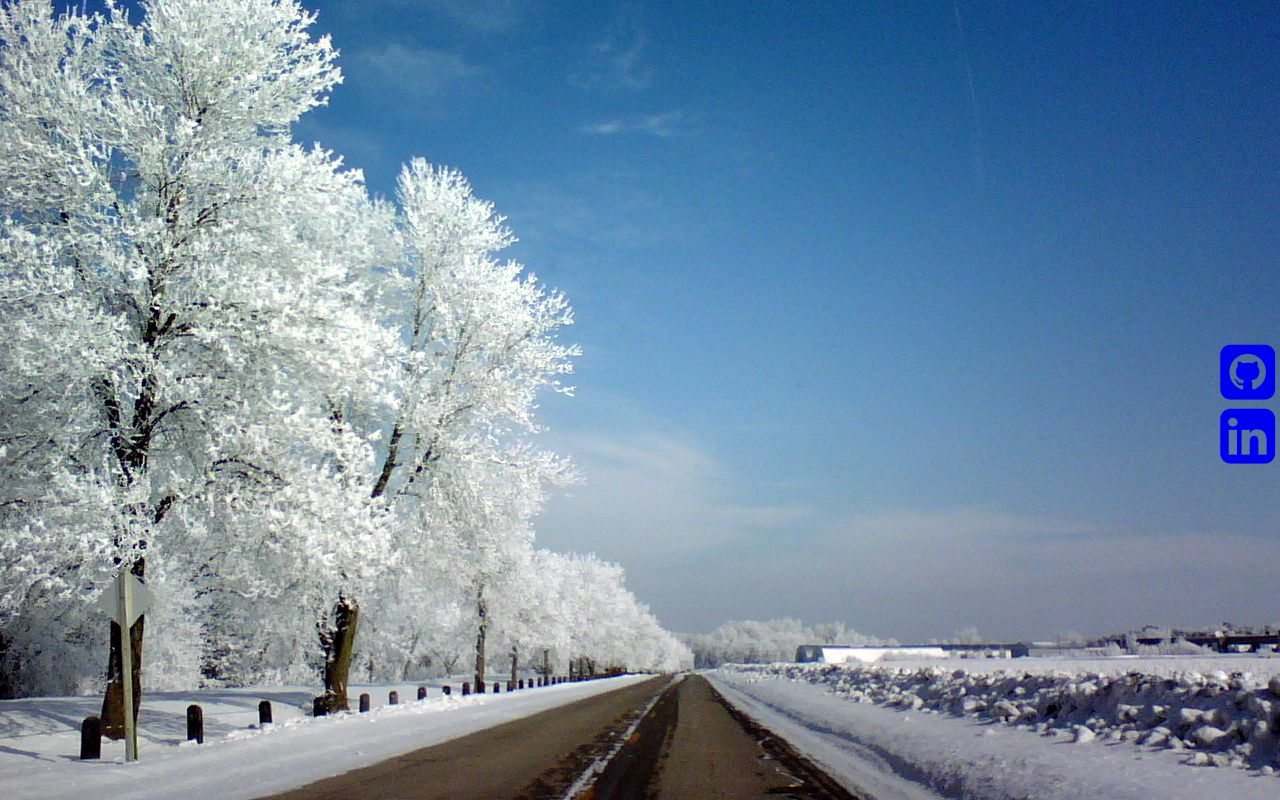
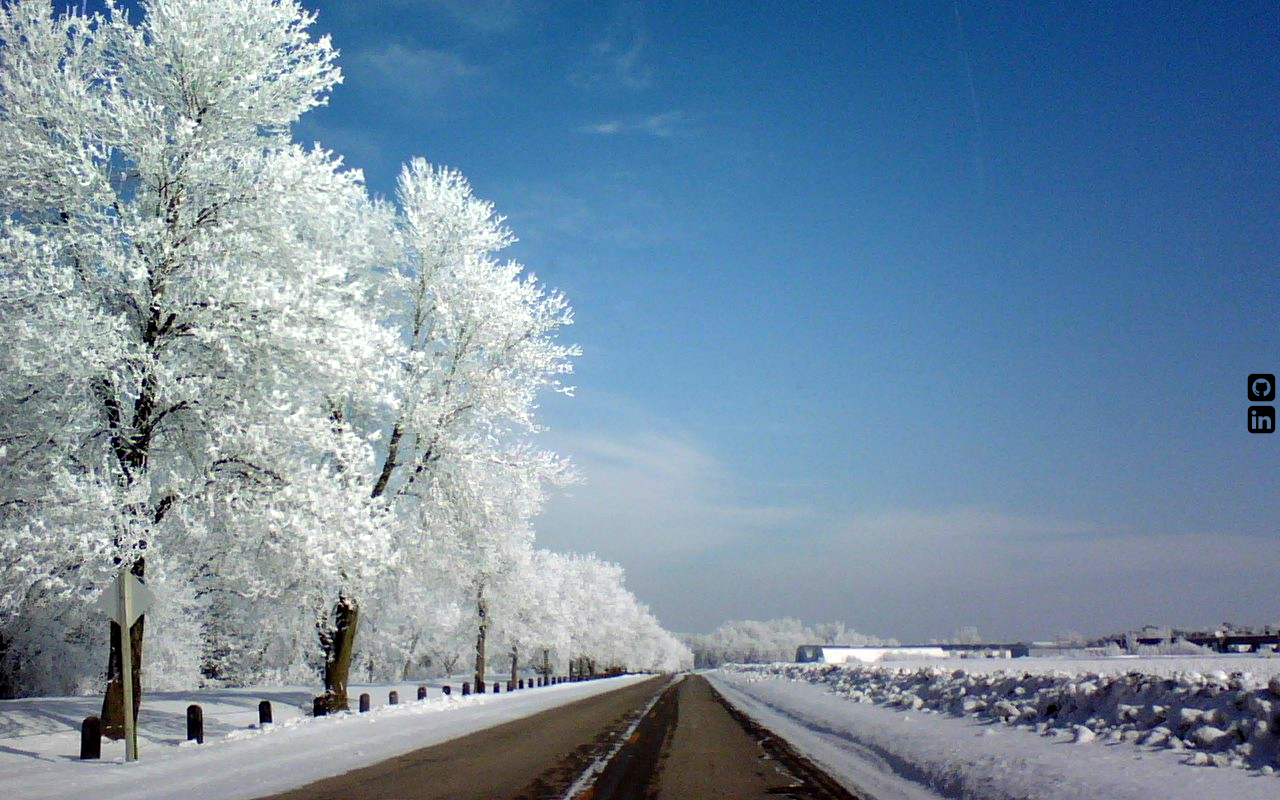
Before and after one commit to tay-bird/birdnest-web, a plain HTML site: page birdnest/templates/index.html in a window 1280 px wide. Drawn offline with Linux system fonts and the light colour scheme; files that its build step writes are made by us from their sources; files whose address does not match are found by name.

Commit message:
slightly smaller

```diff
--- a/birdnest/static/css/custom.css
+++ b/birdnest/static/css/custom.css
@@ -24,6 +24,6 @@ html {
     float: right;
 }
 
-.fa-cog {
+.fa {
   color: black;
 }
--- a/birdnest/templates/index.html
+++ b/birdnest/templates/index.html
@@ -17,8 +17,8 @@
   <div class="outer">
     <div class="middle">
       <div class="inner">
-        <div><a href="https://github.com/tay-bird"><i class="fa fa-github-square fa-4x"></i></a></div>
-        <div><a href="https://www.linkedin.com/in/taylor-frost-193b44102"><i class="fa fa-linkedin-square fa-4x"></i></a></div>
+        <div><a href="https://github.com/tay-bird"><i class="fa fa-github-square fa-2x"></i></a></div>
+        <div><a href="https://www.linkedin.com/in/taylor-frost-193b44102"><i class="fa fa-linkedin-square fa-2x"></i></a></div>
       </div>
     </div>
   </div>
```
